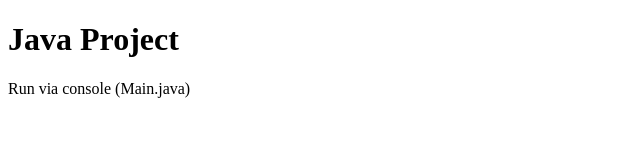
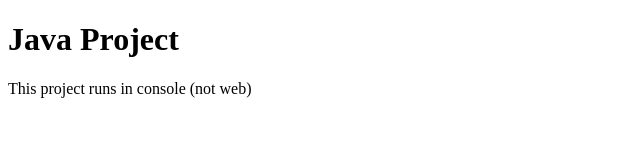
Before and after one commit to garik444/-2, a plain HTML site: page index.html in a window 1280 px wide. Shown: the full height of the page, 0-640 px from the left. Drawn offline with Linux system fonts and the light colour scheme.

Commit message:
Update project description in index.html

```diff
--- a/index.html
+++ b/index.html
@@ -5,6 +5,6 @@
 </head>
 <body>
     <h1>Java Project</h1>
-    <p>Run via console (Main.java)</p>
+    <p>This project runs in console (not web)</p>
 </body>
 </html>
```
